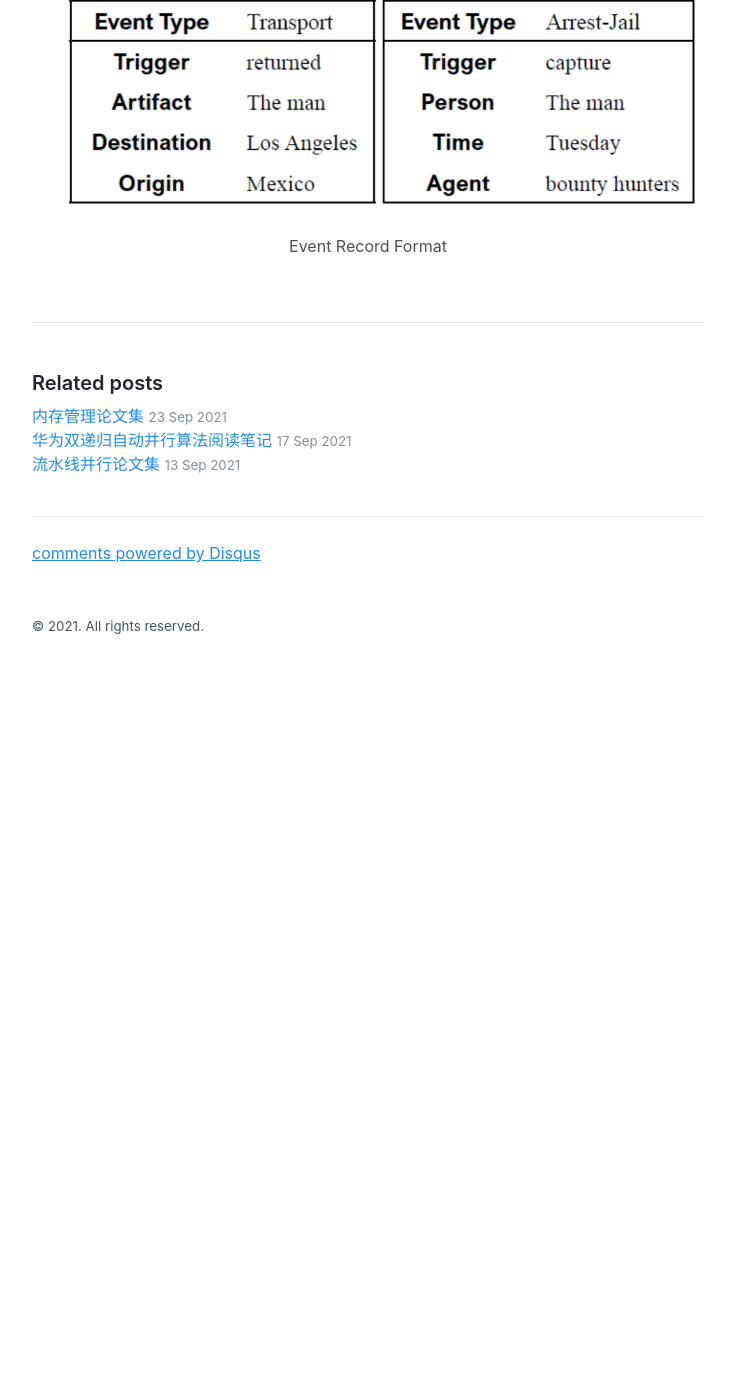
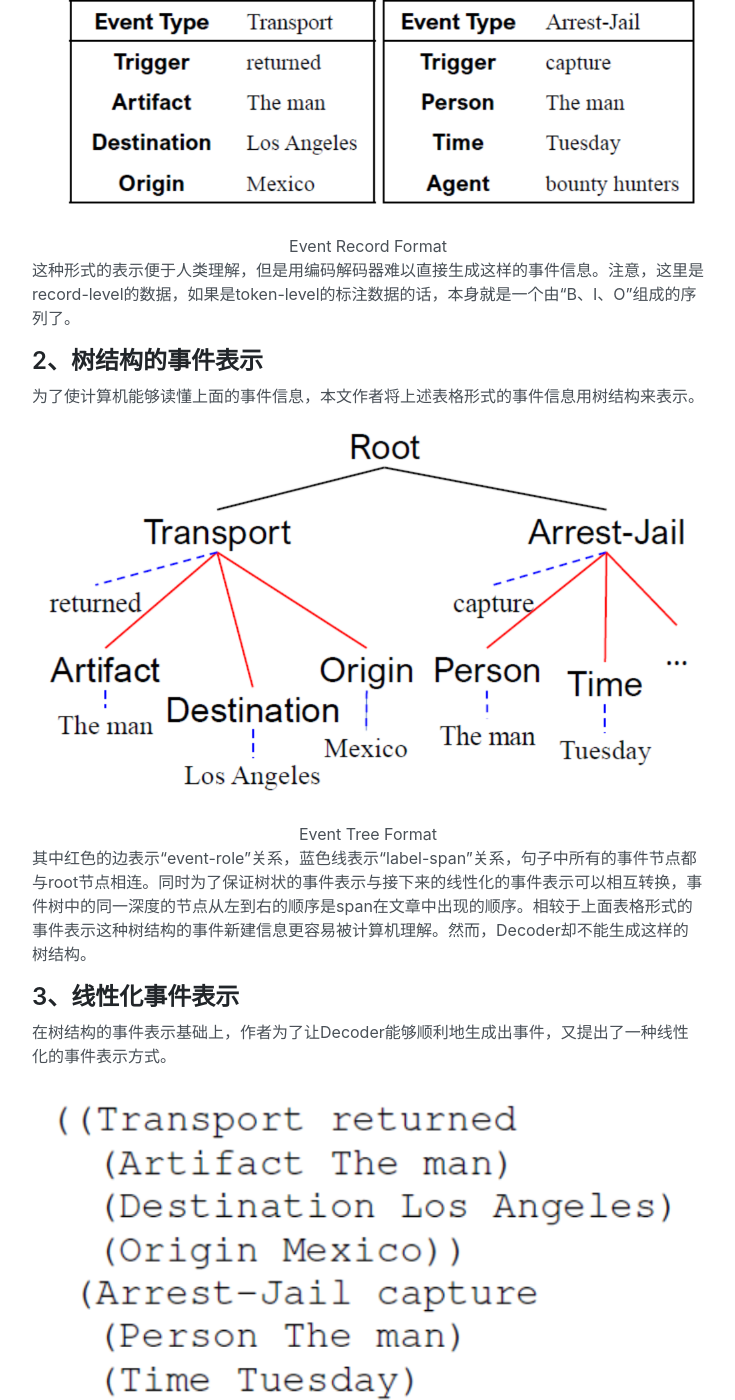
Before and after one commit to WePDLA/WePDLA.github.io, a Jekyll site: the page built from _posts/2021-09-29-TEXT2EVENT Controllable Sequence-to-Structure Generation for End-to-end Event Extraction.md, in a window 1280 px wide and 1400 px high, scrolled down 1276 px. Shown: the whole window, without its empty margins (272-1007 px from the left). Built offline with Jekyll 4.4.1, drawn with Linux system fonts in a browser that asks for light colours; formulas are drawn with MathJax 3; comment, search, counter and statistics services are not loaded; before the commit the page ends 1961 px from its top, so only the background shows below that; some of the changed text lies outside the part shown.

Commit message:
save 09-29

```diff
--- a/_posts/2021-09-29-TEXT2EVENT Controllable Sequence-to-Structure Generation for End-to-end Event Extraction.md
+++ b/_posts/2021-09-29-TEXT2EVENT Controllable Sequence-to-Structure Generation for End-to-end Event Extraction.md
@@ -31,8 +31,26 @@ $$p(y|x)= \prod_{i}^{|y|}p(y_{i}|y_{<i})$$
 
 # 三、结构化事件信息的线性表示
 
-## 1、正常的事件信息表示
+## 1、一般事件信息表示
 
 一般的事件信息都是这样的结构
 
 {% include figure.html src="/figures/2021-09-29-TEXT2EVENT/event record format.png" caption="Event Record Format"%}
+
+这种形式的表示便于人类理解，但是用编码解码器难以直接生成这样的事件信息。注意，这里是record-level的数据，如果是token-level的标注数据的话，本身就是一个由“B、I、O”组成的序列了。
+
+## 2、树结构的事件表示
+
+为了使计算机能够读懂上面的事件信息，本文作者将上述表格形式的事件信息用树结构来表示。
+
+{% include figure.html src="/figures/2021-09-29-TEXT2EVENT/event tree format.png" caption="Event Tree Format"%}
+
+其中红色的边表示“event-role”关系，蓝色线表示“label-span”关系，句子中所有的事件节点都与root节点相连。同时为了保证树状的事件表示与接下来的线性化的事件表示可以相互转换，事件树中的同一深度的节点从左到右的顺序是span在文章中出现的顺序。相较于上面表格形式的事件表示这种树结构的事件新建信息更容易被计算机理解。然而，Decoder却不能生成这样的树结构。
+
+## 3、线性化事件表示
+
+在树结构的事件表示基础上，作者为了让Decoder能够顺利地生成出事件，又提出了一种线性化的事件表示方式。
+
+{% include figure.html src="/figures/2021-09-29-TEXT2EVENT/event liner format.png" caption="Event Linearized Format"%}
+
+这种线性的事件表示以“(”和“)”作为事件间和元素间的界限,此时在record-level这种粗粒度的数据中的事件就被表示成了一个字符序列。接下来的任务就是让模型能够生成这样的字符序列。
```
Also changed, not shown: figures/2021-09-29-TEXT2EVENT/event liner format.png (added), figures/2021-09-29-TEXT2EVENT/event tree format.png (added).
